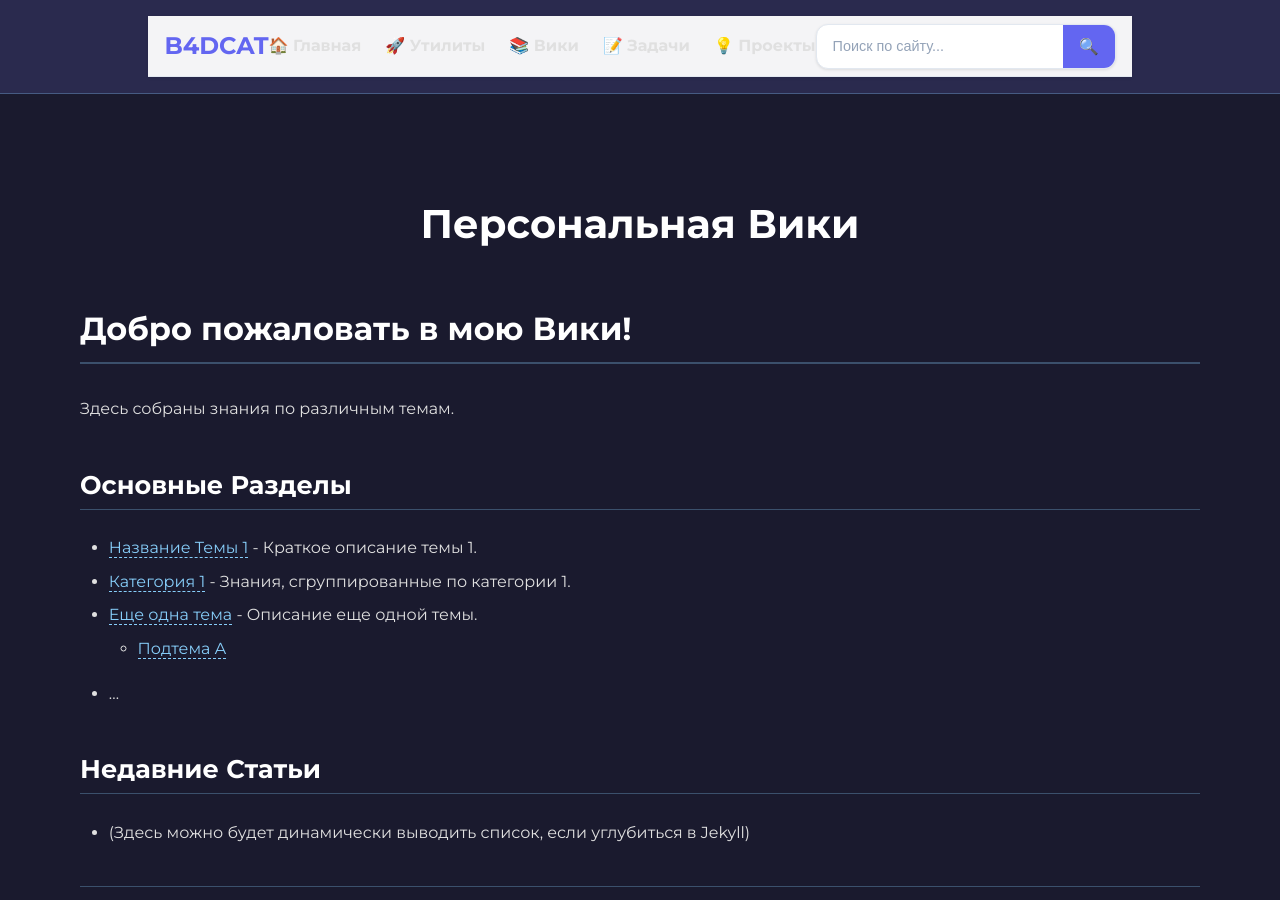
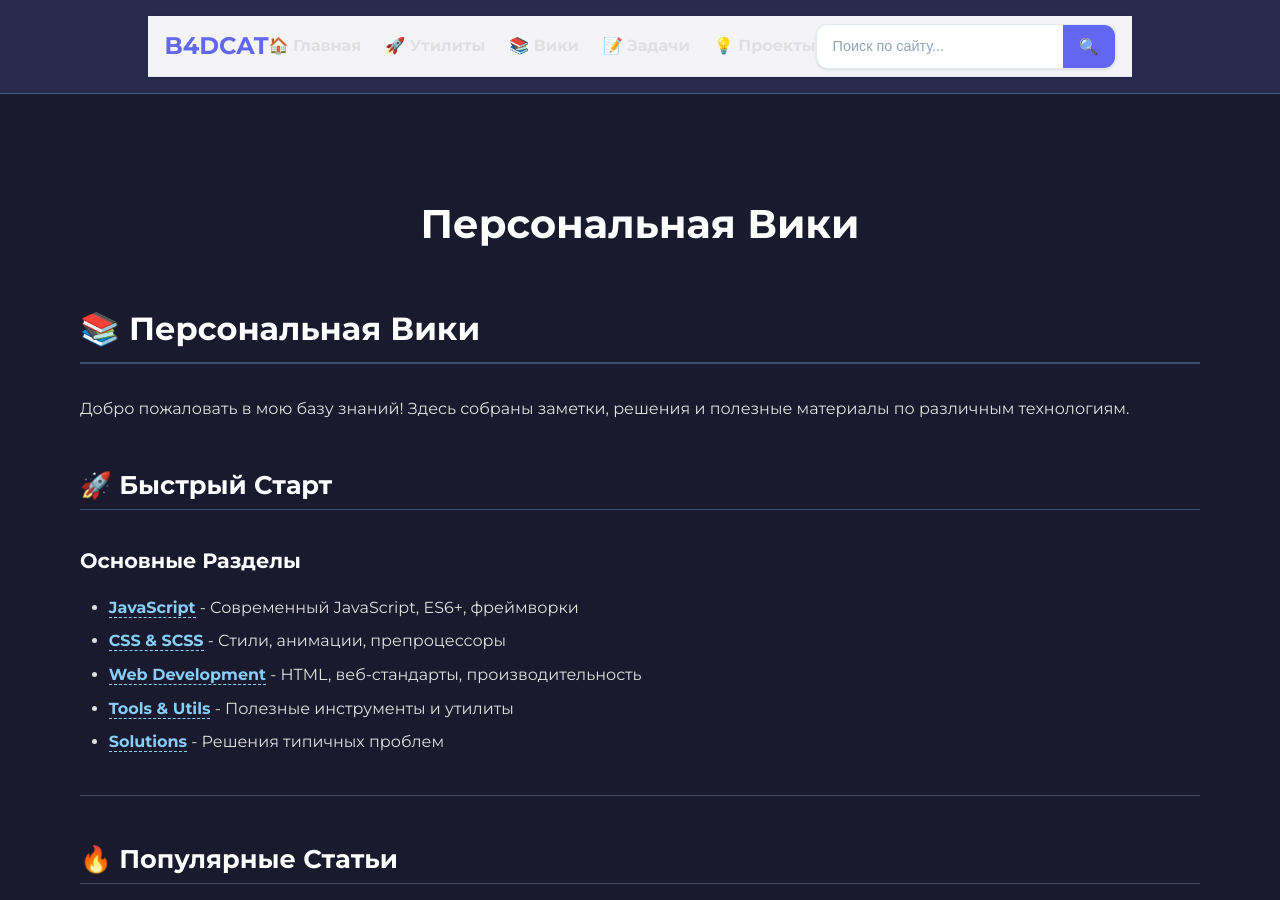
Before and after one commit to mrvi0/mrvi0.github.io, a Jekyll site: the page built from wiki/index.md, in a window 1280 px wide and 900 px high. Built offline with Jekyll 4.4.1, drawn with Linux system fonts in a browser that asks for light colours; some of the changed text lies outside the part shown.

Commit message:
feat: enhance wiki with structured content and navigation
- Replace placeholder content with comprehensive wiki structure
- Add main sections: JavaScript, CSS & SCSS, Web Development, Tools & Utils, Solutions
- Include popular articles with descriptions and links
- Add useful tools section with links to utilities
- Include recommended external resources (MDN, CSS-Tricks, etc.)
- Add wiki structure documentation and contribution guidelines
- Include statistics and contact information for contributions

````diff
--- a/wiki/index.md
+++ b/wiki/index.md
@@ -1,24 +1,103 @@
 ---
-layout: default # Используем базовый шаблон
+layout: default
 title: Персональная Вики
+description: База знаний по разработке, технологиям и решениям
 ---
 
-# Добро пожаловать в мою Вики!
+# 📚 Персональная Вики
 
-Здесь собраны знания по различным темам.
+Добро пожаловать в мою базу знаний! Здесь собраны заметки, решения и полезные материалы по различным технологиям.
 
-## Основные Разделы
+## 🚀 Быстрый Старт
 
-*   [Название Темы 1](./topic1.md) - Краткое описание темы 1.
-*   [Категория 1](./category1/) - Знания, сгруппированные по категории 1.
-*   [Еще одна тема](./another-topic.md) - Описание еще одной темы.
-    *   [Подтема А](./another-topic/sub-A.md)
-*   ...
-
-## Недавние Статьи
-
-*   (Здесь можно будет динамически выводить список, если углубиться в Jekyll)
+### Основные Разделы
+- [**JavaScript**](./javascript/) - Современный JavaScript, ES6+, фреймворки
+- [**CSS & SCSS**](./css/) - Стили, анимации, препроцессоры
+- [**Web Development**](./web/) - HTML, веб-стандарты, производительность
+- [**Tools & Utils**](./tools/) - Полезные инструменты и утилиты
+- [**Solutions**](./solutions/) - Решения типичных проблем
 
 ---
 
-*Совет: Используй ссылки в формате `./page.md` или `./directory/` для навигации внутри раздела.*
+## 🔥 Популярные Статьи
+
+### JavaScript
+- [ES6+ Features](./javascript/es6-features.md) - Современные возможности JavaScript
+- [Async/Await Patterns](./javascript/async-patterns.md) - Паттерны асинхронного программирования
+- [DOM Manipulation](./javascript/dom-manipulation.md) - Работа с DOM
+
+### CSS
+- [CSS Grid Layout](./css/grid-layout.md) - Полное руководство по CSS Grid
+- [Flexbox Guide](./css/flexbox-guide.md) - Основы Flexbox
+- [CSS Variables](./css/css-variables.md) - Использование CSS переменных
+
+### Web Development
+- [Performance Optimization](./web/performance.md) - Оптимизация производительности
+- [SEO Best Practices](./web/seo-practices.md) - Лучшие практики SEO
+- [Accessibility](./web/accessibility.md) - Доступность веб-приложений
+
+---
+
+## 🛠️ Полезные Инструменты
+
+### Онлайн Утилиты
+- [CSS Button Generator](/utilities/button-generator/) - Генератор CSS кнопок
+- [Colorify](/utilities/colorify/) - Конвертер цветов и генератор градиентов
+- [QR Generator](/utilities/stream-qr/) - Генератор QR-кодов
+
+### Рекомендуемые Ресурсы
+- [MDN Web Docs](https://developer.mozilla.org/) - Документация веб-технологий
+- [CSS-Tricks](https://css-tricks.com/) - Статьи по CSS и веб-разработке
+- [JavaScript.info](https://javascript.info/) - Современный учебник JavaScript
+- [Can I Use](https://caniuse.com/) - Совместимость браузеров
+
+---
+
+## 📝 Структура Вики
+
+```
+wiki/
+├── javascript/          # JavaScript материалы
+│   ├── es6-features.md
+│   ├── async-patterns.md
+│   └── dom-manipulation.md
+├── css/                 # CSS материалы
+│   ├── grid-layout.md
+│   ├── flexbox-guide.md
+│   └── css-variables.md
+├── web/                 # Веб-разработка
+│   ├── performance.md
+│   ├── seo-practices.md
+│   └── accessibility.md
+├── tools/               # Инструменты
+│   └── useful-tools.md
+└── solutions/           # Решения проблем
+    └── common-issues.md
+```
+
+---
+
+## 🔍 Поиск
+
+*Поиск по вики будет добавлен в ближайшее время*
+
+---
+
+## 📈 Статистика
+
+- **Всего статей:** 12+
+- **Категорий:** 5
+- **Последнее обновление:** {{ site.time | date: "%d.%m.%Y" }}
+
+---
+
+## 🤝 Вклад в Вики
+
+Нашли ошибку или хотите добавить что-то полезное?
+
+1. Создайте Issue на [GitHub](https://github.com/mrvi0/mrvi0.github.io/issues)
+2. Или свяжитесь со мной в [Telegram](https://t.me/B4DCAT)
+
+---
+
+*Вики постоянно обновляется. Следите за изменениями!*
````
